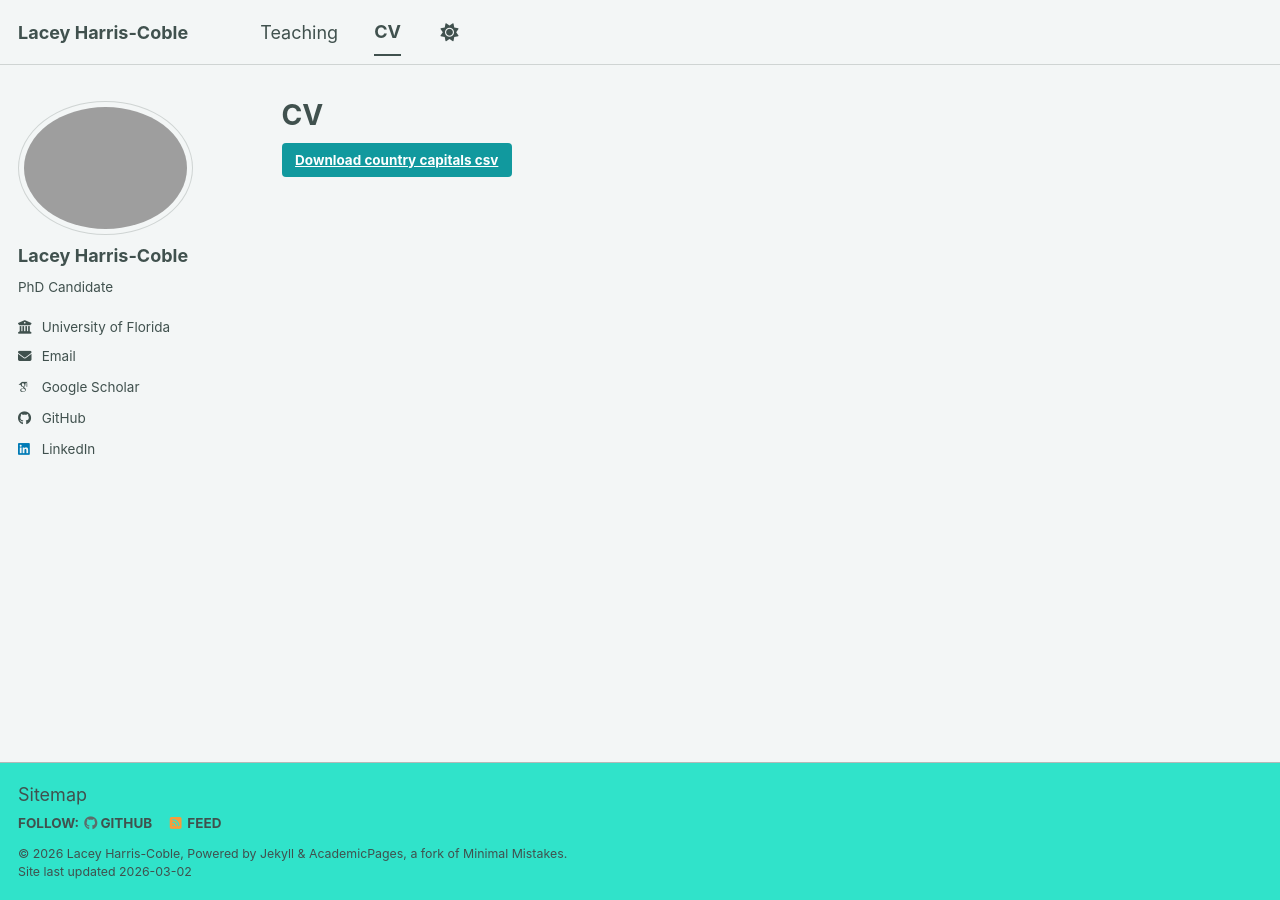
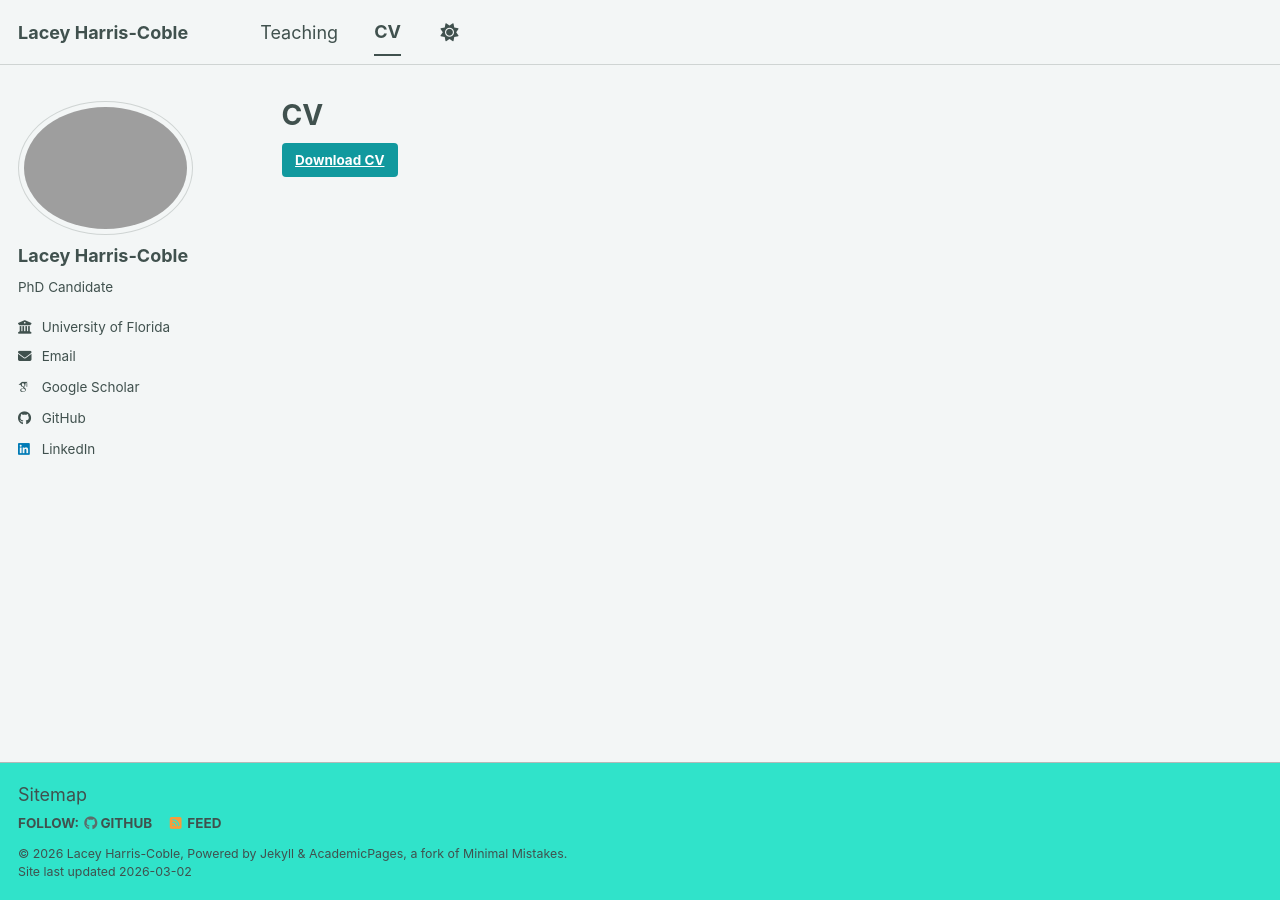
Before and after one commit to lharriscoble/lharriscoble.github.io, a Jekyll site: the page built from _pages/cv.md, in a window 1280 px wide. Built offline with Jekyll 4.4.1, drawn with Linux system fonts in a browser that asks for light colours; some web fonts are replaced; a script bundle is joined from its source files by our own code; library files that are not in the unit come from our copies.

Commit message:
Update cv.md

```diff
--- a/_pages/cv.md
+++ b/_pages/cv.md
@@ -8,5 +8,5 @@ redirect_from:
 ---
 
 <div class="Country Capitals csv">
-  <a href="{{ base_path }}/files/country-capitals.csv" class="btn btn--primary">Download country capitals csv</a>
+  <a href="{{ base_path }}/files/LHC_CV_UF_Phd.pdf" class="btn btn--primary">Download CV</a>
 </div>
```
